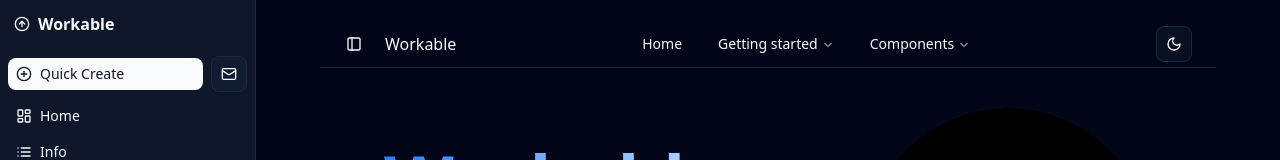
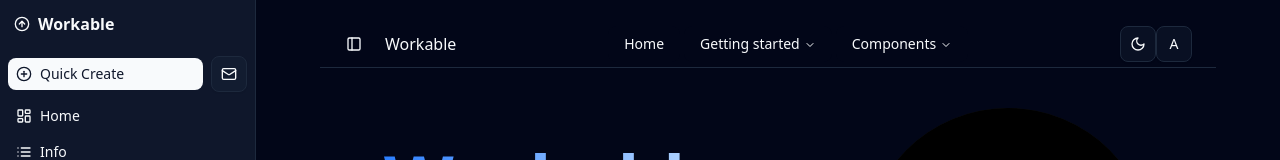
Before and after one commit to Yurei04/Workable, a Next.js app: page /layoutPage/homeLayout in a window 1280 px wide. Shown: the top 160 px of the page. Built offline with nearby package versions, Linux system fonts and the light colour scheme.

Commit message:
feat(fontToggle): Toggle change font

```diff
--- a/src/app/globals.css
+++ b/src/app/globals.css
@@ -3,6 +3,17 @@
 @plugin "tailwindcss-animate";
 
 @custom-variant dark (&:is(.dark *));
+
+@import url("https://fonts.googleapis.com/css2?family=Lexend&display=swap");
+
+@font-face {
+  font-family: "OpenDyslexic";
+  src: url("/path-to-opendyslexic.woff2") format("woff2");
+}
+
+:root {
+  --font-sans: system-ui;
+}
 
 * {
   scroll-behavior: smooth;
--- /dev/null
+++ b/src/components/global/fontToggle.jsx
@@ -0,0 +1,58 @@
+"use client"
+
+import * as React from "react"
+
+import { Button } from "@/components/ui/button"
+import {
+  Dialog,
+  DialogContent,
+  DialogTrigger,
+} from "@/components/ui/dialog";
+
+export default function FontToggle() {
+    React.useEffect(() => {
+        const savedFont = localStorage.getItem("selectedFont");
+        if (savedFont) {
+          document.documentElement.style.setProperty("--font-sans", savedFont);
+        }
+      }, []);
+
+      const setFont = (font) => {
+        document.documentElement.style.setProperty("--font-sans", font);
+        localStorage.setItem("selectedFont", font);
+      };
+    return (
+    <Dialog>
+        <DialogTrigger asChild>
+        <Button variant="outline" size="icon">
+            <h2>A</h2>
+            <span className="sr-only">Toggle Font</span>
+        </Button>
+        </DialogTrigger>
+
+        <DialogContent className="w-[90%] max-w-sm p-4 rounded-lg">
+        <h2 className="text-lg font-medium">Choose Theme</h2>
+        <div className="mt-3 space-y-2">
+            <button
+            className="w-full text-left px-4 py-2 rounded-md hover:bg-gray-100 dark:hover:bg-gray-800"
+            onClick={() => setFont("system-ui")}
+            >
+            Default
+            </button>
+            <button
+            className="w-full text-left px-4 py-2 rounded-md hover:bg-gray-100 dark:hover:bg-gray-800"
+            onClick={() => setFont("OpenDyslexic")}
+            >
+            OpenDyslexic
+            </button>
+            <button
+            className="w-full text-left px-4 py-2 rounded-md hover:bg-gray-100 dark:hover:bg-gray-800"
+            onClick={() => setFont("Lexend")}
+            >
+            High Readability (Lexend)
+            </button>
+        </div>
+        </DialogContent>
+    </Dialog>
+      );
+    }
--- a/src/components/global/site-header.jsx
+++ b/src/components/global/site-header.jsx
@@ -2,6 +2,7 @@ import { Separator } from "@/components/ui/separator";
 import { SidebarTrigger } from "@/components/ui/sidebar";
 import ModeToggle from "@/components/global/styleModes";
 import NavigationMenuDemo from "./navbar";
+import  FontToggle  from "./fontToggle";
 
 export default function SiteHeader() {
   return (
@@ -20,6 +21,10 @@ export default function SiteHeader() {
       <div className="flex items-center">
         <ModeToggle />
       </div>
+      <div className="flex items-center">
+        <FontToggle />
+      </div>
+
 
     </header>
   );
```
